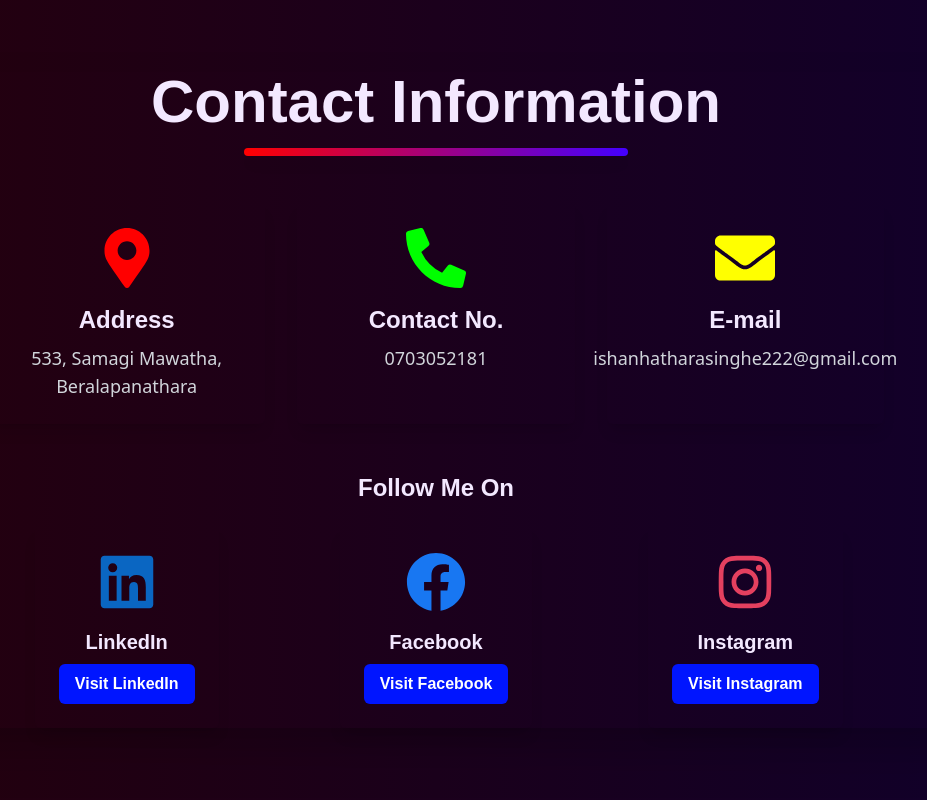
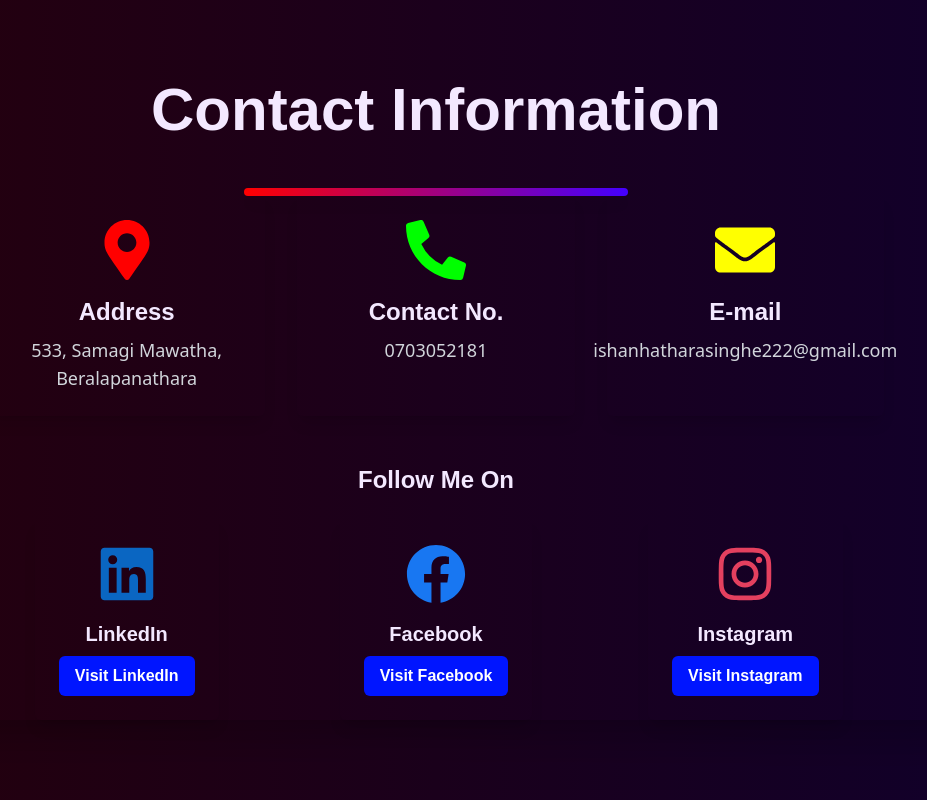
Before and after one commit to ishanHatharasinghe/portfolio_web, a React (Vite) app: page / in a window 1280 px wide. Shown: the part 5152-5952 px from the top of the page, without its empty margins (204-1131 px from the left). Built offline with nearby package versions, Linux system fonts and the light colour scheme.

Commit message:
Updated Vite app with new changes

```diff
--- a/src/components/Contact.jsx
+++ b/src/components/Contact.jsx
@@ -29,9 +29,8 @@ const Contact = () => {
           <h2 className="hover:scale-110 font-poppins text-4xl sm:text-6xl font-bold mb-4 text-[#f3e8ff]">
             Contact Information
           </h2>
-
-          <div className="flex justify-center items-center h-2 w-80 sm:w-96 lg:w-120 bg-gradient-to-r from-[#FF0000FF] to-[#4400FFFF] rounded-md shadow-lg mx-auto"></div>
         </div>
+        <div className="flex justify-center items-center h-2 w-80 sm:w-96 lg:w-120 bg-gradient-to-r from-[#FF0000FF] to-[#4400FFFF] rounded-md shadow-lg mx-auto"></div>
 
         {/* Contact Info Section */}
         <div className="grid grid-cols-1 md:grid-cols-2 lg:grid-cols-3 gap-8">
```
